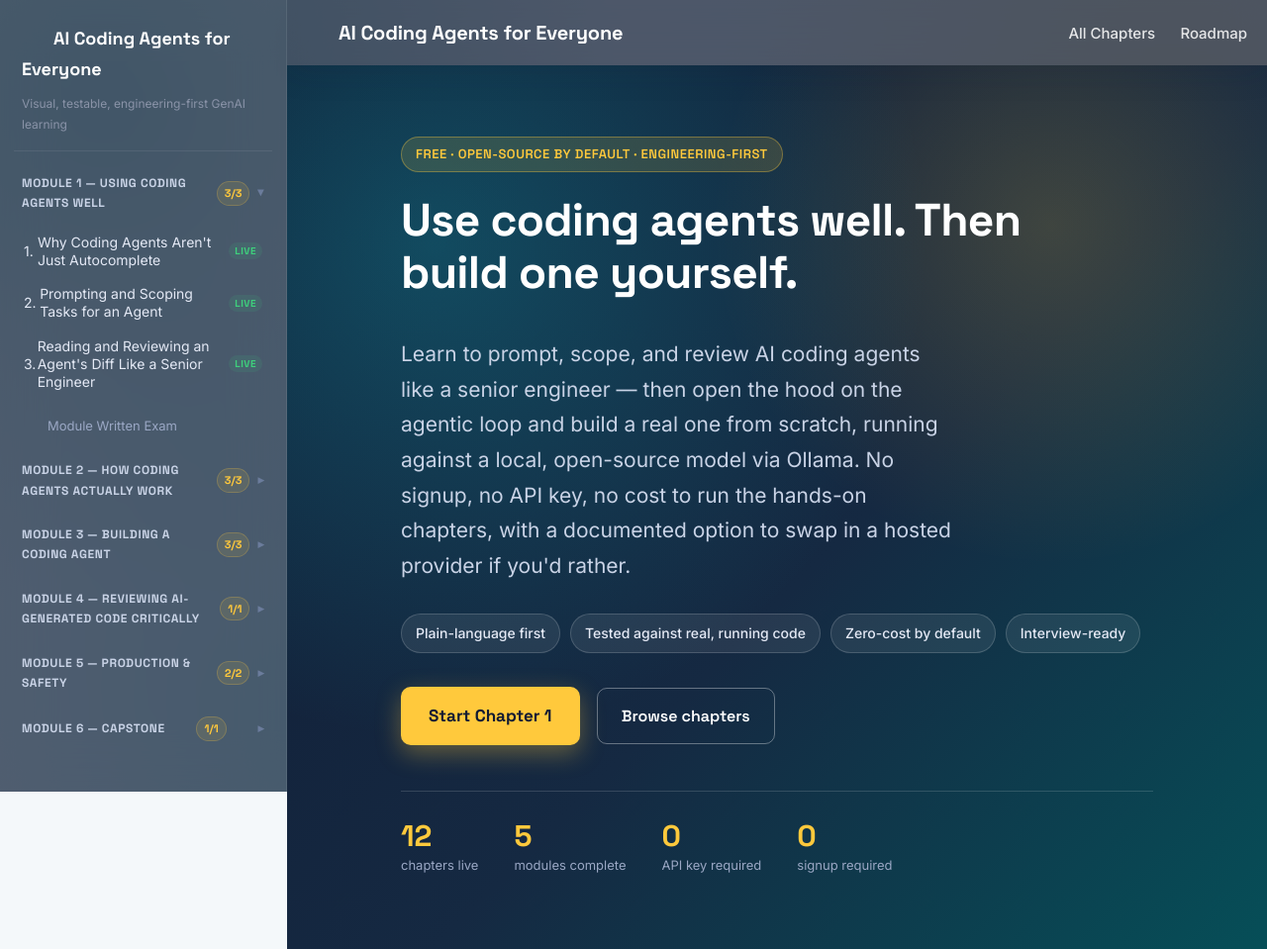
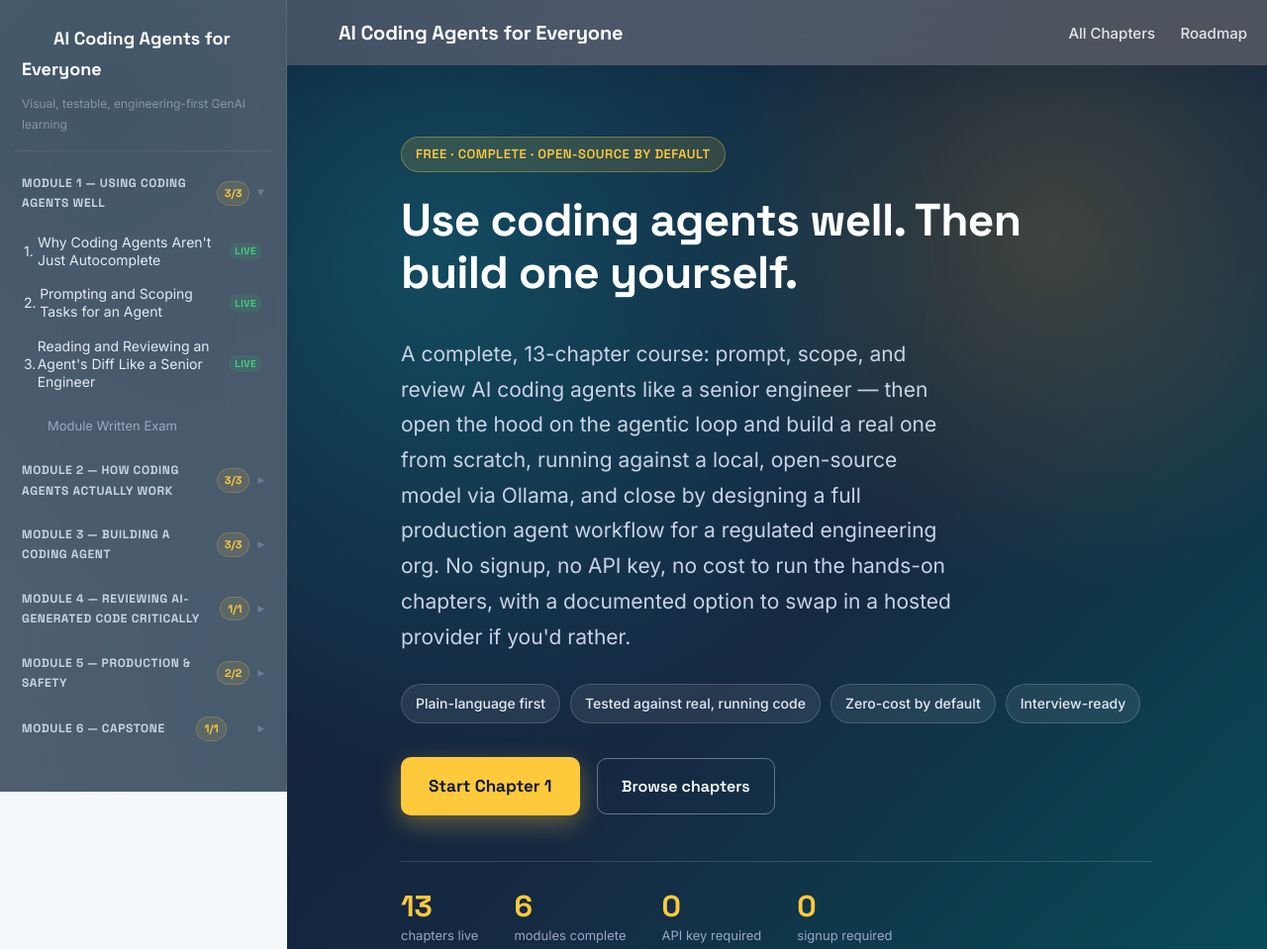
Before and after one commit to TechNaom/ai-coding-agents-for-everyone, a plain HTML site: page index.html in a window 1280 px wide. Shown: the top 959 px of the page at 99% size. Drawn offline with Linux system fonts and the light colour scheme.

Commit message:
Mark course complete: 13/13 chapters, all 6 modules live
Chapter 13 (capstone) is the last chapter -- the course's full content
arc is now done. Homepage and roadmap updated accordingly.

Co-Authored-By: Claude Sonnet 5 <noreply@anthropic.com>

```diff
--- a/index.html
+++ b/index.html
@@ -27,15 +27,16 @@
 
 <section class="hero">
   <div class="page">
-    <span class="hero-eyebrow">Free · open-source by default · engineering-first</span>
+    <span class="hero-eyebrow">Free · complete · open-source by default</span>
     <h1>Use coding agents well. Then build one yourself.</h1>
     <p class="lede">
-      Learn to prompt, scope, and review AI coding agents like a senior
-      engineer — then open the hood on the agentic loop and build a real
-      one from scratch, running against a local, open-source model via
-      Ollama. No signup, no API key, no cost to run the hands-on
-      chapters, with a documented option to swap in a hosted provider if
-      you'd rather.
+      A complete, 13-chapter course: prompt, scope, and review AI
+      coding agents like a senior engineer — then open the hood on the
+      agentic loop and build a real one from scratch, running against a
+      local, open-source model via Ollama, and close by designing a
+      full production agent workflow for a regulated engineering org.
+      No signup, no API key, no cost to run the hands-on chapters, with
+      a documented option to swap in a hosted provider if you'd rather.
     </p>
     <div class="hero-badges">
       <span>Plain-language first</span>
@@ -48,8 +49,8 @@
       <a href="#chapters" class="btn-secondary">Browse chapters</a>
     </div>
     <div class="hero-stats">
-      <div><strong>12</strong><span>chapters live</span></div>
-      <div><strong>5</strong><span>modules complete</span></div>
+      <div><strong>13</strong><span>chapters live</span></div>
+      <div><strong>6</strong><span>modules complete</span></div>
       <div><strong>0</strong><span>API key required</span></div>
       <div><strong>0</strong><span>signup required</span></div>
     </div>
@@ -82,12 +83,12 @@
       <a href="docs/curriculum/index.html" class="section-link">Open roadmap</a>
     </div>
     <p class="section-intro">
-      The sidebar and this chapter map are connected to the same course
-      data. Modules 1-5 (Chapters 1-12) are live end to end — lesson,
-      quiz, exercises, practice bank, interview prep, and a project
-      each. The rest of the course is being built module by module; see
+      The course is complete: all 13 chapters, live end to end —
+      lesson, quiz, exercises, practice bank, interview prep, and a
+      project each. The sidebar and this chapter map are connected to
+      the same course data. See
       <a href="https://github.com/TechNaom/ai-coding-agents-for-everyone/blob/main/PROJECT_STATE.md">PROJECT_STATE.md</a>
-      for current status.
+      for build history and status.
     </p>
     <div id="chapter-map" class="module-list" aria-live="polite"></div>
   </section>
```
Also changed, not shown: docs/curriculum/index.html (+1 -1 lines).
